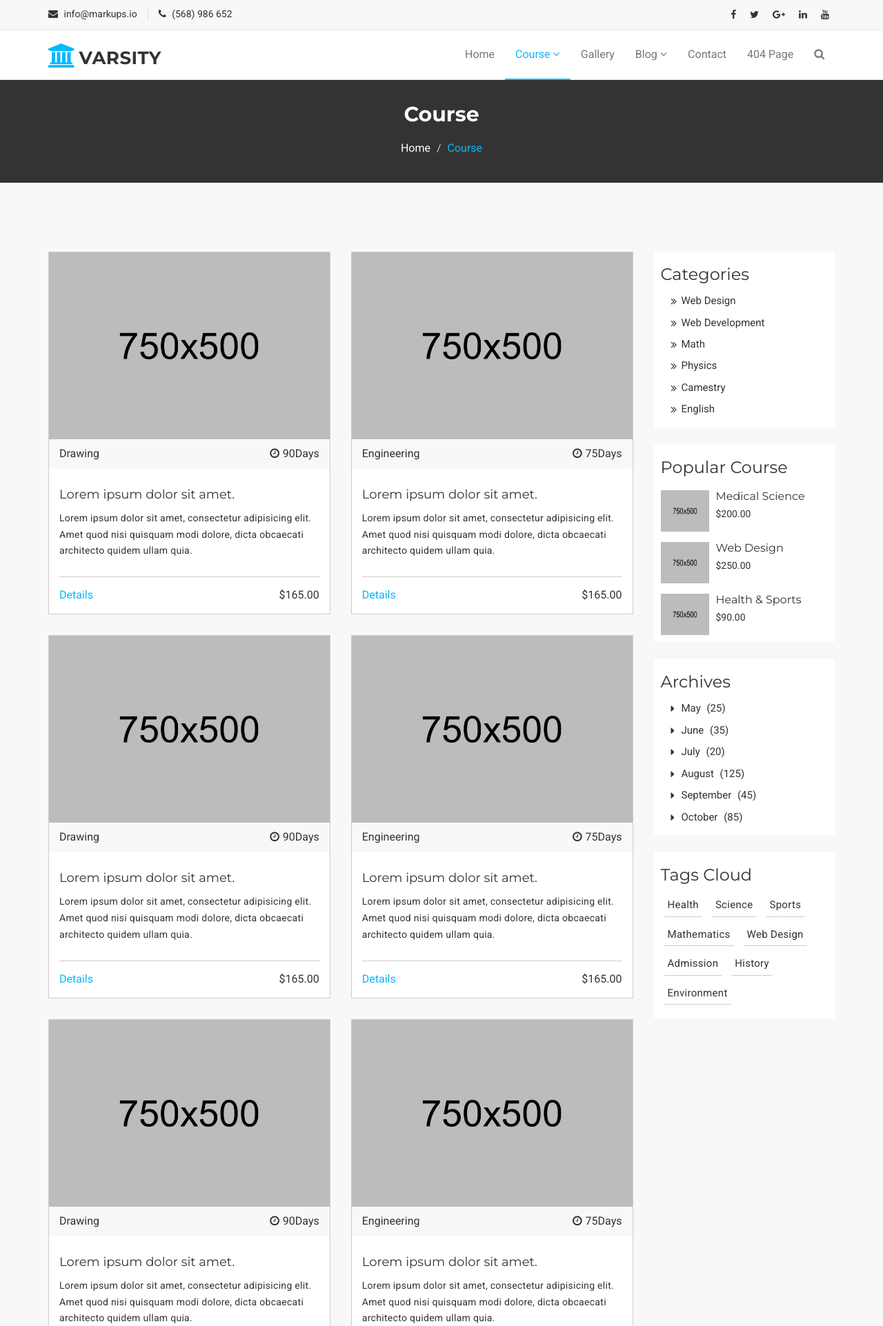
After one commit to Ludis-ET/IBEX, a Django app: page /courses/ in a window 1280 px wide. The commit adds this page. Shown: the top 1923 px of the page at 69% size. Run offline with Django 5.2, Linux system fonts and the light colour scheme; some libraries are stand-ins or nearby versions.

Commit message:
"Updated base.html template and added courses URL and view"

```diff
--- a/core/templates/base.html
+++ b/core/templates/base.html
@@ -148,10 +148,10 @@
           </div>
           <div id="navbar" class="navbar-collapse collapse">
             <ul id="top-menu" class="nav navbar-nav navbar-right main-nav">
-              <li class="active"><a href="index.html">Home</a></li>
+              <li class=""><a href="index.html">Home</a></li>
 
-              <li><a href="gallery.html">Blog</a></li>
-              <li><a href="gallery.html">Courses</a></li>
+              <li><a href="{% url 'blog' %}">Blog</a></li>
+              <li><a href="{% url 'course' %}">Courses</a></li>
               <li><a href="contact.html">Contact</a></li>
               {% comment %}
               <li class="dropdown">
--- /dev/null
+++ b/core/templates/course.html
@@ -0,0 +1,502 @@
+<!DOCTYPE html>
+<html lang="en">
+  <head>
+    <meta charset="utf-8">
+    <meta http-equiv="X-UA-Compatible" content="IE=edge">
+    <meta name="viewport" content="width=device-width, initial-scale=1">
+    <title>Varsity | Course</title>
+
+    <!-- Favicon -->
+    <link rel="shortcut icon" href="assets/img/favicon.ico" type="image/x-icon">
+
+    <!-- Font awesome -->
+    <link href="assets/css/font-awesome.css" rel="stylesheet">
+    <!-- Bootstrap -->
+    <link href="assets/css/bootstrap.css" rel="stylesheet">
+    <!-- Slick slider -->
+    <link rel="stylesheet" type="text/css" href="assets/css/slick.css">
+    <!-- Fancybox slider -->
+    <link rel="stylesheet" href="assets/css/jquery.fancybox.css" type="text/css" media="screen" />
+    <!-- Theme color -->
+    <link id="switcher" href="assets/css/theme-color/default-theme.css" rel="stylesheet">
+
+    <!-- Main style sheet -->
+    <link href="assets/css/style.css" rel="stylesheet">
+
+
+    <!-- Google Fonts -->
+    <link href='https://fonts.googleapis.com/css?family=Montserrat:400,700' rel='stylesheet' type='text/css'>
+    <link href='https://fonts.googleapis.com/css?family=Roboto:400,400italic,300,300italic,500,700' rel='stylesheet' type='text/css'>
+
+
+    <!-- HTML5 shim and Respond.js for IE8 support of HTML5 elements and media queries -->
+    <!-- WARNING: Respond.js doesn't work if you view the page via file:// -->
+    <!--[if lt IE 9]>
+      <script src="https://oss.maxcdn.com/html5shiv/3.7.2/html5shiv.min.js"></script>
+      <script src="https://oss.maxcdn.com/respond/1.4.2/respond.min.js"></script>
+    <![endif]-->
+
+  </head>
+  <body>
+  <!--START SCROLL TOP BUTTON -->
+    <a class="scrollToTop" href="#">
+      <i class="fa fa-angle-up"></i>
+    </a>
+  <!-- END SCROLL TOP BUTTON -->
+
+  <!-- Start header  -->
+  <header id="mu-header">
+    <div class="container">
+      <div class="row">
+        <div class="col-lg-12 col-md-12">
+          <div class="mu-header-area">
+            <div class="row">
+              <div class="col-lg-6 col-md-6 col-sm-6 col-xs-6">
+                <div class="mu-header-top-left">
+                  <div class="mu-top-email">
+                    <i class="fa fa-envelope"></i>
+                    <span>info@markups.io</span>
+                  </div>
+                  <div class="mu-top-phone">
+                    <i class="fa fa-phone"></i>
+                    <span>(568) 986 652</span>
+                  </div>
+                </div>
+              </div>
+              <div class="col-lg-6 col-md-6 col-sm-6 col-xs-6">
+                <div class="mu-header-top-right">
+                  <nav>
+                    <ul class="mu-top-social-nav">
+                      <li><a href="#"><span class="fa fa-facebook"></span></a></li>
+                      <li><a href="#"><span class="fa fa-twitter"></span></a></li>
+                      <li><a href="#"><span class="fa fa-google-plus"></span></a></li>
+                      <li><a href="#"><span class="fa fa-linkedin"></span></a></li>
+                      <li><a href="#"><span class="fa fa-youtube"></span></a></li>
+                    </ul>
+                  </nav>
+                </div>
+              </div>
+            </div>
+          </div>
+        </div>
+      </div>
+    </div>
+  </header>
+  <!-- End header  -->
+  <!-- Start menu -->
+  <section id="mu-menu">
+    <nav class="navbar navbar-default" role="navigation">
+      <div class="container">
+        <div class="navbar-header">
+          <!-- FOR MOBILE VIEW COLLAPSED BUTTON -->
+          <button type="button" class="navbar-toggle collapsed" data-toggle="collapse" data-target="#navbar" aria-expanded="false" aria-controls="navbar">
+            <span class="sr-only">Toggle navigation</span>
+            <span class="icon-bar"></span>
+            <span class="icon-bar"></span>
+            <span class="icon-bar"></span>
+          </button>
+          <!-- LOGO -->
+          <!-- TEXT BASED LOGO -->
+          <a class="navbar-brand" href="index.html"><i class="fa fa-university"></i><span>Varsity</span></a>
+          <!-- IMG BASED LOGO  -->
+          <!-- <a class="navbar-brand" href="index.html"><img src="assets/img/logo.png" alt="logo"></a> -->
+        </div>
+        <div id="navbar" class="navbar-collapse collapse">
+          <ul id="top-menu" class="nav navbar-nav navbar-right main-nav">
+            <li><a href="index.html">Home</a></li>
+            <li class="dropdown active">
+              <a href="#" class="dropdown-toggle active" data-toggle="dropdown">Course <span class="fa fa-angle-down"></span></a>
+              <ul class="dropdown-menu" role="menu">
+                <li><a href="course.html">Course Archive</a></li>
+                <li><a href="course-detail.html">Course Detail</a></li>
+              </ul>
+            </li>
+            <li><a href="gallery.html">Gallery</a></li>
+            <li class="dropdown">
+              <a href="#" class="dropdown-toggle" data-toggle="dropdown">Blog <span class="fa fa-angle-down"></span></a>
+              <ul class="dropdown-menu" role="menu">
+                <li><a href="blog-archive.html">Blog Archive</a></li>
+                <li><a href="blog-single.html">Blog Single</a></li>
+              </ul>
+            </li>
+            <li><a href="contact.html">Contact</a></li>
+            <li><a href="404.html">404 Page</a></li>
+            <li><a href="#" id="mu-search-icon"><i class="fa fa-search"></i></a></li>
+          </ul>
+        </div><!--/.nav-collapse -->
+      </div>
+    </nav>
+  </section>
+  <!-- End menu -->
+  <!-- Start search box -->
+  <div id="mu-search">
+    <div class="mu-search-area">
+      <button class="mu-search-close"><span class="fa fa-close"></span></button>
+      <div class="container">
+        <div class="row">
+          <div class="col-md-12">
+            <form class="mu-search-form">
+              <input type="search" placeholder="Type Your Keyword(s) & Hit Enter">
+            </form>
+          </div>
+        </div>
+      </div>
+    </div>
+  </div>
+  <!-- End search box -->
+ <!-- Page breadcrumb -->
+ <section id="mu-page-breadcrumb">
+   <div class="container">
+     <div class="row">
+       <div class="col-md-12">
+         <div class="mu-page-breadcrumb-area">
+           <h2>Course</h2>
+           <ol class="breadcrumb">
+            <li><a href="#">Home</a></li>
+            <li class="active">Course</li>
+          </ol>
+         </div>
+       </div>
+     </div>
+   </div>
+ </section>
+ <!-- End breadcrumb -->
+ <section id="mu-course-content">
+   <div class="container">
+     <div class="row">
+       <div class="col-md-12">
+         <div class="mu-course-content-area">
+            <div class="row">
+              <div class="col-md-9">
+                <!-- start course content container -->
+                <div class="mu-course-container">
+                  <div class="row">
+                    <div class="col-md-6 col-sm-6">
+                    <div class="mu-latest-course-single">
+                      <figure class="mu-latest-course-img">
+                        <a href="#"><img src="assets/img/courses/1.jpg" alt="img"></a>
+                        <figcaption class="mu-latest-course-imgcaption">
+                          <a href="#">Drawing</a>
+                          <span><i class="fa fa-clock-o"></i>90Days</span>
+                        </figcaption>
+                      </figure>
+                      <div class="mu-latest-course-single-content">
+                        <h4><a href="#">Lorem ipsum dolor sit amet.</a></h4>
+                        <p>Lorem ipsum dolor sit amet, consectetur adipisicing elit. Amet quod nisi quisquam modi dolore, dicta obcaecati architecto quidem ullam quia.</p>
+                        <div class="mu-latest-course-single-contbottom">
+                          <a class="mu-course-details" href="#">Details</a>
+                          <span class="mu-course-price" href="#">$165.00</span>
+                        </div>
+                      </div>
+                    </div>
+                  </div>
+                  <div class="col-md-6 col-sm-6">
+                    <div class="mu-latest-course-single">
+                      <figure class="mu-latest-course-img">
+                        <a href="#"><img src="assets/img/courses/2.jpg" alt="img"></a>
+                        <figcaption class="mu-latest-course-imgcaption">
+                          <a href="#">Engineering </a>
+                          <span><i class="fa fa-clock-o"></i>75Days</span>
+                        </figcaption>
+                      </figure>
+                      <div class="mu-latest-course-single-content">
+                        <h4><a href="#">Lorem ipsum dolor sit amet.</a></h4>
+                        <p>Lorem ipsum dolor sit amet, consectetur adipisicing elit. Amet quod nisi quisquam modi dolore, dicta obcaecati architecto quidem ullam quia.</p>
+                        <div class="mu-latest-course-single-contbottom">
+                          <a class="mu-course-details" href="#">Details</a>
+                          <span class="mu-course-price" href="#">$165.00</span>
+                        </div>
+                      </div>
+                    </div>
+                  </div>
+                  <div class="col-md-6 col-sm-6">
+                    <div class="mu-latest-course-single">
+                      <figure class="mu-latest-course-img">
+                        <a href="#"><img src="assets/img/courses/1.jpg" alt="img"></a>
+                        <figcaption class="mu-latest-course-imgcaption">
+                          <a href="#">Drawing</a>
+                          <span><i class="fa fa-clock-o"></i>90Days</span>
+                        </figcaption>
+                      </figure>
+                      <div class="mu-latest-course-single-content">
+                        <h4><a href="#">Lorem ipsum dolor sit amet.</a></h4>
+                        <p>Lorem ipsum dolor sit amet, consectetur adipisicing elit. Amet quod nisi quisquam modi dolore, dicta obcaecati architecto quidem ullam quia.</p>
+                        <div class="mu-latest-course-single-contbottom">
+                          <a class="mu-course-details" href="#">Details</a>
+                          <span class="mu-course-price" href="#">$165.00</span>
+                        </div>
+                      </div>
+                    </div>
+                  </div>
+                  <div class="col-md-6 col-sm-6">
+                    <div class="mu-latest-course-single">
+                      <figure class="mu-latest-course-img">
+                        <a href="#"><img src="assets/img/courses/2.jpg" alt="img"></a>
+                        <figcaption class="mu-latest-course-imgcaption">
+                          <a href="#">Engineering </a>
+                          <span><i class="fa fa-clock-o"></i>75Days</span>
+                        </figcaption>
+                      </figure>
+                      <div class="mu-latest-course-single-content">
+                        <h4><a href="#">Lorem ipsum dolor sit amet.</a></h4>
+                        <p>Lorem ipsum dolor sit amet, consectetur adipisicing elit. Amet quod nisi quisquam modi dolore, dicta obcaecati architecto quidem ullam quia.</p>
+                        <div class="mu-latest-course-single-contbottom">
+                          <a class="mu-course-details" href="#">Details</a>
+                          <span class="mu-course-price" href="#">$165.00</span>
+                        </div>
+                      </div>
+                    </div>
+                  </div>
+                  <div class="col-md-6 col-sm-6">
+                    <div class="mu-latest-course-single">
+                      <figure class="mu-latest-course-img">
+                        <a href="#"><img src="assets/img/courses/1.jpg" alt="img"></a>
+                        <figcaption class="mu-latest-course-imgcaption">
+                          <a href="#">Drawing</a>
+                          <span><i class="fa fa-clock-o"></i>90Days</span>
+                        </figcaption>
+                      </figure>
+                      <div class="mu-latest-course-single-content">
+                        <h4><a href="#">Lorem ipsum dolor sit amet.</a></h4>
+                        <p>Lorem ipsum dolor sit amet, consectetur adipisicing elit. Amet quod nisi quisquam modi dolore, dicta obcaecati architecto quidem ullam quia.</p>
+                        <div class="mu-latest-course-single-contbottom">
+                          <a class="mu-course-details" href="#">Details</a>
+                          <span class="mu-course-price" href="#">$165.00</span>
+                        </div>
+                      </div>
+                    </div>
+                  </div>
+                  <div class="col-md-6 col-sm-6">
+                    <div class="mu-latest-course-single">
+                      <figure class="mu-latest-course-img">
+                        <a href="#"><img src="assets/img/courses/2.jpg" alt="img"></a>
+                        <figcaption class="mu-latest-course-imgcaption">
+                          <a href="#">Engineering </a>
+                          <span><i class="fa fa-clock-o"></i>75Days</span>
+                        </figcaption>
+                      </figure>
+                      <div class="mu-latest-course-single-content">
+                        <h4><a href="#">Lorem ipsum dolor sit amet.</a></h4>
+                        <p>Lorem ipsum dolor sit amet, consectetur adipisicing elit. Amet quod nisi quisquam modi dolore, dicta obcaecati architecto quidem ullam quia.</p>
+                        <div class="mu-latest-course-single-contbottom">
+                          <a class="mu-course-details" href="#">Details</a>
+                          <span class="mu-course-price" href="#">$165.00</span>
+                        </div>
+                      </div>
+                    </div>
+                  </div>
+                  </div>
+                </div>
+                <!-- end course content container -->
+                <!-- start course pagination -->
+                <div class="mu-pagination">
+                  <nav>
+                    <ul class="pagination">
+                      <li>
+                        <a href="#" aria-label="Previous">
+                          <span class="fa fa-angle-left"></span> Prev
+                        </a>
+                      </li>
+                      <li class="active"><a href="#">1</a></li>
+                      <li><a href="#">2</a></li>
+                      <li><a href="#">3</a></li>
+                      <li><a href="#">4</a></li>
+                      <li><a href="#">5</a></li>
+                      <li>
+                        <a href="#" aria-label="Next">
+                         Next <span class="fa fa-angle-right"></span>
+                        </a>
+                      </li>
+                    </ul>
+                  </nav>
+                </div>
+                <!-- end course pagination -->
+              </div>
+              <div class="col-md-3">
+                <!-- start sidebar -->
+                <aside class="mu-sidebar">
+                  <!-- start single sidebar -->
+                  <div class="mu-single-sidebar">
+                    <h3>Categories</h3>
+                    <ul class="mu-sidebar-catg">
+                      <li><a href="#">Web Design</a></li>
+                      <li><a href="">Web Development</a></li>
+                      <li><a href="">Math</a></li>
+                      <li><a href="">Physics</a></li>
+                      <li><a href="">Camestry</a></li>
+                      <li><a href="">English</a></li>
+                    </ul>
+                  </div>
+                  <!-- end single sidebar -->
+                  <!-- start single sidebar -->
+                  <div class="mu-single-sidebar">
+                    <h3>Popular Course</h3>
+                    <div class="mu-sidebar-popular-courses">
+                      <div class="media">
+                        <div class="media-left">
+                          <a href="#">
+                            <img class="media-object" src="assets/img/courses/1.jpg" alt="img">
+                          </a>
+                        </div>
+                        <div class="media-body">
+                          <h4 class="media-heading"><a href="#">Medical Science</a></h4>
+                          <span class="popular-course-price">$200.00</span>
+                        </div>
+                      </div>
+                      <div class="media">
+                        <div class="media-left">
+                          <a href="#">
+                            <img class="media-object" src="assets/img/courses/2.jpg" alt="img">
+                          </a>
+                        </div>
+                        <div class="media-body">
+                          <h4 class="media-heading"><a href="#">Web Design</a></h4>
+                          <span class="popular-course-price">$250.00</span>
+                        </div>
+                      </div>
+                      <div class="media">
+                        <div class="media-left">
+                          <a href="#">
+                            <img class="media-object" src="assets/img/courses/3.jpg" alt="img">
+                          </a>
+                        </div>
+                        <div class="media-body">
+                          <h4 class="media-heading"><a href="#">Health & Sports</a></h4>
+                          <span class="popular-course-price">$90.00</span>
+                        </div>
+                      </div>
+                    </div>
+                  </div>
+                  <!-- end single sidebar -->
+                  <!-- start single sidebar -->
+                  <div class="mu-single-sidebar">
+                    <h3>Archives</h3>
+                    <ul class="mu-sidebar-catg mu-sidebar-archives">
+                      <li><a href="#">May <span>(25)</span></a></li>
+                      <li><a href="">June <span>(35)</span></a></li>
+                      <li><a href="">July <span>(20)</span></a></li>
+                      <li><a href="">August <span>(125)</span></a></li>
+                      <li><a href="">September <span>(45)</span></a></li>
+                      <li><a href="">October <span>(85)</span></a></li>
+                    </ul>
+                  </div>
+                  <!-- end single sidebar -->
+                  <!-- start single sidebar -->
+                  <div class="mu-single-sidebar">
+                    <h3>Tags Cloud</h3>
+                    <div class="tag-cloud">
+                      <a href="#">Health</a>
+                      <a href="#">Science</a>
+                      <a href="#">Sports</a>
+                      <a href="#">Mathematics</a>
+                      <a href="#">Web Design</a>
+                      <a href="#">Admission</a>
+                      <a href="#">History</a>
+                      <a href="#">Environment</a>
+                    </div>
+                  </div>
+                  <!-- end single sidebar -->
+                </aside>
+                <!-- / end sidebar -->
+             </div>
+           </div>
+         </div>
+       </div>
+     </div>
+   </div>
+ </section>
+
+  <!-- Start footer -->
+  <footer id="mu-footer">
+    <!-- start footer top -->
+    <div class="mu-footer-top">
+      <div class="container">
+        <div class="mu-footer-top-area">
+          <div class="row">
+            <div class="col-lg-3 col-md-3 col-sm-3">
+              <div class="mu-footer-widget">
+                <h4>Information</h4>
+                <ul>
+                  <li><a href="#">About Us</a></li>
+                  <li><a href="">Features</a></li>
+                  <li><a href="">Course</a></li>
+                  <li><a href="">Event</a></li>
+                  <li><a href="">Sitemap</a></li>
+                  <li><a href="">Term Of Use</a></li>
+                </ul>
+              </div>
+            </div>
+            <div class="col-lg-3 col-md-3 col-sm-3">
+              <div class="mu-footer-widget">
+                <h4>Student Help</h4>
+                <ul>
+                  <li><a href="">Get Started</a></li>
+                  <li><a href="#">My Questions</a></li>
+                  <li><a href="">Download Files</a></li>
+                  <li><a href="">Latest Course</a></li>
+                  <li><a href="">Academic News</a></li>
+                </ul>
+              </div>
+            </div>
+            <div class="col-lg-3 col-md-3 col-sm-3">
+              <div class="mu-footer-widget">
+                <h4>News letter</h4>
+                <p>Get latest update, news & academic offers</p>
+                <form class="mu-subscribe-form">
+                  <input type="email" placeholder="Type your Email">
+                  <button class="mu-subscribe-btn" type="submit">Subscribe!</button>
+                </form>
+              </div>
+            </div>
+            <div class="col-lg-3 col-md-3 col-sm-3">
+              <div class="mu-footer-widget">
+                <h4>Contact</h4>
+                <address>
+                  <p>P.O. Box 320, Ross, California 9495, USA</p>
+                  <p>Phone: (415) 453-1568 </p>
+                  <p>Website: www.markups.io</p>
+                  <p>Email: info@markups.io</p>
+                </address>
+              </div>
+            </div>
+          </div>
+        </div>
+      </div>
+    </div>
+    <!-- end footer top -->
+    <!-- start footer bottom -->
+    <div class="mu-footer-bottom">
+      <div class="container">
+        <div class="mu-footer-bottom-area">
+          <p>&copy; All Right Reserved. Designed by <a href="http://www.markups.io/" rel="nofollow">MarkUps.io</a></p>
+        </div>
+      </div>
+    </div>
+    <!-- end footer bottom -->
+  </footer>
+  <!-- End footer -->
+
+
+
+
+
+
+  <!-- jQuery library -->
+  <script src="assets/js/jquery.min.js"></script>
+  <!-- Include all compiled plugins (below), or include individual files as needed -->
+  <script src="assets/js/bootstrap.js"></script>
+  <!-- Slick slider -->
+  <script type="text/javascript" src="assets/js/slick.js"></script>
+  <!-- Counter -->
+  <script type="text/javascript" src="assets/js/waypoints.js"></script>
+  <script type="text/javascript" src="assets/js/jquery.counterup.js"></script>
+  <!-- Mixit slider -->
+  <script type="text/javascript" src="assets/js/jquery.mixitup.js"></script>
+  <!-- Add fancyBox -->
+  <script type="text/javascript" src="assets/js/jquery.fancybox.pack.js"></script>
+
+  <!-- Custom js -->
+  <script src="assets/js/custom.js"></script>
+
+  </body>
+</html>
--- a/core/urls.py
+++ b/core/urls.py
@@ -5,4 +5,5 @@ from .views import *
 urlpatterns = [
     path('', index, name="home"),
     path('blogs/', blog, name="blog"),
+    path('courses/', courses, name="course"),
 ]
--- a/core/views.py
+++ b/core/views.py
@@ -12,3 +12,8 @@ def index(request):
 def blog(request):
     context = {}
     return render(request, 'blog.html', context)
+
+
+def courses(request):
+    context = {}
+    return render(request, 'course.html', context)
```
